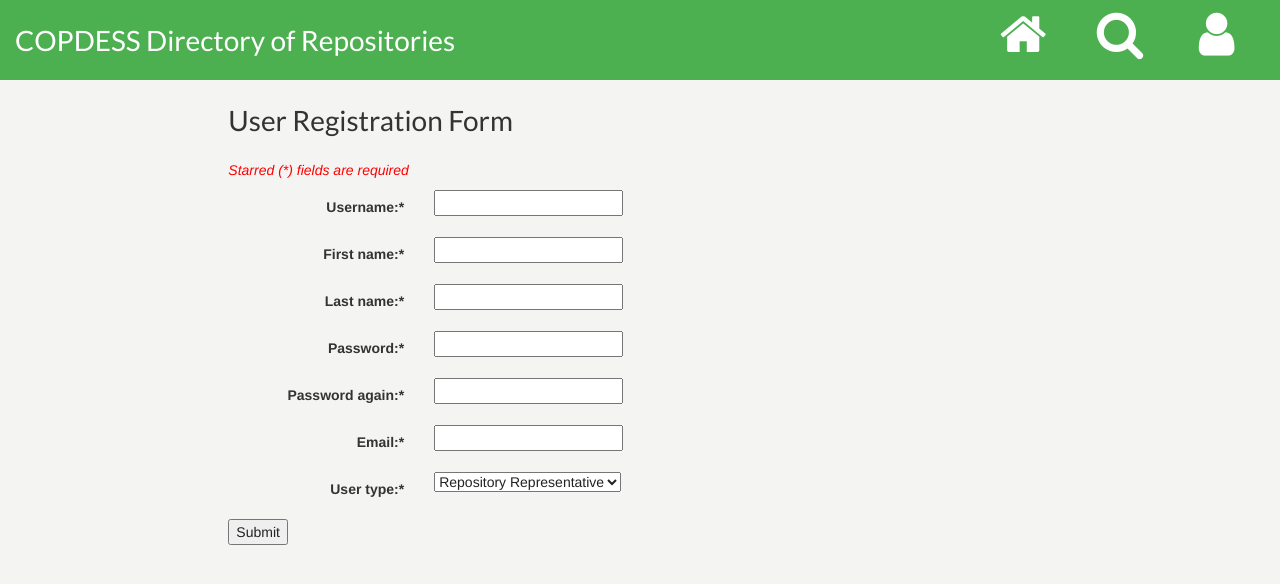
After one commit to CenterForOpenScience/DirectoryOfRepositories, a Django app: template dor/templates/register.html in a window 1280 px wide. The commit adds this page. Shown: the top 584 px of the page. Run offline with Django 3.2, Linux system fonts and the light colour scheme; the template is opened without the code that fills it: values that come from a table or form of the project are taken from there, others are empty; parts of the project's set-up code (start-up, migrations or seed data) failed here and were passed over; some libraries are stand-ins or nearby versions.

Commit message:
Add user registration template / form     -currently unreachable through links (until more security is added)     -add journal submission / management functionality     -misc UI / bug fixes

```diff
--- a/RepoDir/static/js/main.js
+++ b/RepoDir/static/js/main.js
@@ -137,9 +137,14 @@ $(document).ready(function() {
         title: 'Welcome!'
     });
 
+    $('#user-icon-staff').popover({
+        html:true,
+        content:'<a href="/admin/"><div class="popover-custom">Site Administration</div></a><a href="/logout/"><div class="popover-custom">Logout</div></a>'
+    });
+
     $('#user-icon-auth').popover({
         html:true,
-        content:'<a href="/submit/Repositories"><div class="popover-custom">Submit Repositories</div></a><a href="/admin/"><div class="popover-custom">Site Administration</div></a><a href="/logout/"><div class="popover-custom">Logout</div></a>'
+        content:'<a href="/submit/Repositories"><div class="popover-custom">Submit Repositories</div></a><a href="/manage/"><div class="popover-custom">Site Management</div></a><a href="/logout/"><div class="popover-custom">Logout</div></a>'
     });
 
     $('.taxonomy-dropdown').select2({
--- a/dor/models.py
+++ b/dor/models.py
@@ -92,7 +92,7 @@ class Repository(models.Model):
     description = models.CharField(max_length=1000, blank=True, default='')
     hosting_institution = models.CharField(max_length=100, blank=True, default='')
     institution_country = models.CharField(max_length=100, blank=True, default='')
-    owner = models.ForeignKey('auth.User', related_name='repositorys', null=True)
+    owner = models.ForeignKey('auth.User', related_name='repositorys', null=True, blank=True)
     contact = models.CharField(max_length=100, blank=True, default='')
     metadataInformationURL = models.URLField(verbose_name="Metadata Information URL")
     metadataRemarks = models.CharField(max_length=1000, blank=True, default='', verbose_name="Metadata Remarks")
--- a/dor/sub_form.py
+++ b/dor/sub_form.py
@@ -1,4 +1,5 @@
 from django import forms
+from django.contrib.auth.models import User
 from mptt.forms import MoveNodeForm
 
 from dor import models
@@ -96,6 +97,14 @@ class AnonymousRepoSubmissionForm(forms.ModelForm):
         }
         exclude = ('embargoed',)
 
+    def save(self, user=None, commit=True):
+        inst = super(AnonymousRepoSubmissionForm, self).save(commit=False)
+        inst.owner = User.objects.filter(is_superuser=True)[0]
+        if commit:
+            inst.save()
+            self.save_m2m()
+        return inst
+
 
 class TaxSubmissionForm(MoveNodeForm):
 
@@ -136,3 +145,48 @@ class StandardSubmissionForm(forms.ModelForm):
     class Meta:
         model = models.Standards
         fields = "__all__"
+
+
+class UserSubmissionForm(forms.Form):
+    username = forms.CharField(max_length=30)
+    first_name = forms.CharField()
+    last_name = forms.CharField()
+    password = forms.CharField(max_length=30, widget=forms.PasswordInput())
+    password_again = forms.CharField(max_length=30, widget=forms.PasswordInput())
+    email = forms.EmailField()
+    user_type = forms.ChoiceField(choices=[('Repository Representative', 'Repository Representative'), ('Journal Representative', 'Journal Representative')])
+
+    class Meta:
+        model = User
+        fields = "__all__"
+        labels = {
+            'username': "Username",
+            'first_name': "First Name",
+            'last_name': "Last Name",
+            'password': "Password",
+            'password_again': "Password Again",
+            'email': "Email",
+            'user_type': "User Type",
+        }
+
+    def clean_username(self):
+        try:
+            User.objects.get(username=self.cleaned_data['username'])
+        except User.DoesNotExist:
+            return self.cleaned_data['username']
+        raise forms.ValidationError("This username is taken.")
+
+    def clean_password(self):
+        if 'password' in self.cleaned_data and 'password_again' in self.cleaned_data:
+            if self.cleaned_data['password'] != self.cleaned_data['password_again']:
+                raise forms.ValidationError("Passwords must match.")
+        return self.cleaned_data['password']
+
+    def save(self):
+        new_user = User.objects.create_user(username=self.cleaned_data['username'],
+                                        password=self.clean_password(),
+                                        email=self.cleaned_data['email'])
+        new_user.first_name = self.cleaned_data['first_name']
+        new_user.last_name = self.cleaned_data['last_name']
+        new_user.user_type = self.cleaned_data['user_type']
+        new_user.save()
--- a/dor/templates/base.html
+++ b/dor/templates/base.html
@@ -37,7 +37,9 @@
                     <div id="banner-nav" class="col-md-3 col-md-offset-4">
                         <a href="/"><div class="nav-icon col-md-4"><i class="fa fa-home fa-3"></i></div></a>
                         <a href="/search/"><div class="nav-icon col-md-4"><i class="fa fa-search fa-3"></i></div></a>
-                        {% if user.is_authenticated %}
+                        {% if user.is_staff %}
+                            <div class="nav-icon col-md-4" id = "user-icon-staff" data-container="body" data-toggle="popover" data-placement="bottom" title="Hello {{ user }}"><i class="fa fa-user fa-3"></i></div>
+                        {% elif user.is_authenticated %}
                             <div class="nav-icon col-md-4" id = "user-icon-auth" data-container="body" data-toggle="popover" data-placement="bottom" title="Hello {{ user }}"><i class="fa fa-user fa-3"></i></div>
                         {% else %}
                             <div class="nav-icon col-md-4" id = "user-icon" data-container="body" data-toggle="popover" data-placement="bottom"><i class="fa fa-user fa-3"></i></div>
@@ -58,6 +60,5 @@
                 $('[data-toggle="tooltip"]').tooltip();
             });
         </script>
-        <script src="{% static 'bower_components/jstree/dist/jstree.min.js' %}"></script>
     </body>
 </html>
--- /dev/null
+++ b/dor/templates/register.html
@@ -0,0 +1,30 @@
+{% extends "base.html" %}
+
+{% block title %}Register{% endblock %}
+
+{% block content %}
+<script src="/static/bower_components/jquery/dist/jquery.min.js"></script>
+
+<div id="register-form" class="col-md-8 col-md-offset-2">
+    <div id="sub-title">User Registration Form</div>
+    <div id="form-note">Starred (*) fields are required
+        {% if form.errors %}
+            <p class="error">{{ form.errors.as_ul }}</p>
+        {% endif %}
+    </div>
+
+    <form action='/register/' name="submit-form" method="post" class="form-horizontal" role="form">{% csrf_token %}
+    {% for field in form %}
+        <div class="form-group">
+            <label class="control-label col-md-3">{{ field.label_tag }}* </label>
+            <div class="col-md-9">
+                {{ field }}
+            </div>
+        </div>
+        {% endfor %}
+    <input type="submit" value="Submit"/>
+    </form>
+    </div>
+
+</div>
+{% endblock %}
--- a/dor/templates/submit.html
+++ b/dor/templates/submit.html
@@ -7,6 +7,7 @@
 <link rel="stylesheet" href="/static/bower_components/jquery-ui/themes/smoothness/jquery-ui.css"></link>
 <script src="/static/bower_components/jquery/dist/jquery.min.js"></script>
 <script src="/static/bower_components/jquery-ui/ui/jquery-ui.js"></script>
+<script src="/static/bower_components/jstree/dist/jstree.min.js"></script>
 <script type="text/javascript">
     function get_pk_or_title()
     {
--- a/dor/urls.py
+++ b/dor/urls.py
@@ -39,6 +39,7 @@ urlpatterns = (
     url(r'^login/$', 'dor.views.login'),
     url(r'^auth/$', 'dor.views.auth_view'),
     url(r'^logout/$', 'dor.views.logout'),
+    url(r'^register/$', 'dor.views.register'),
     url(r'^invalid/$', 'dor.views.invalid_login'),
     url(r'^ajax_search/', 'dor.views.repositorySearch'),
     url(r'^ajax_filter/', 'dor.views.repositoryFilter'),
```
Also changed, not shown: dor/templates/manage.html (+16 -16 lines), dor/views.py (+39 -4 lines).
